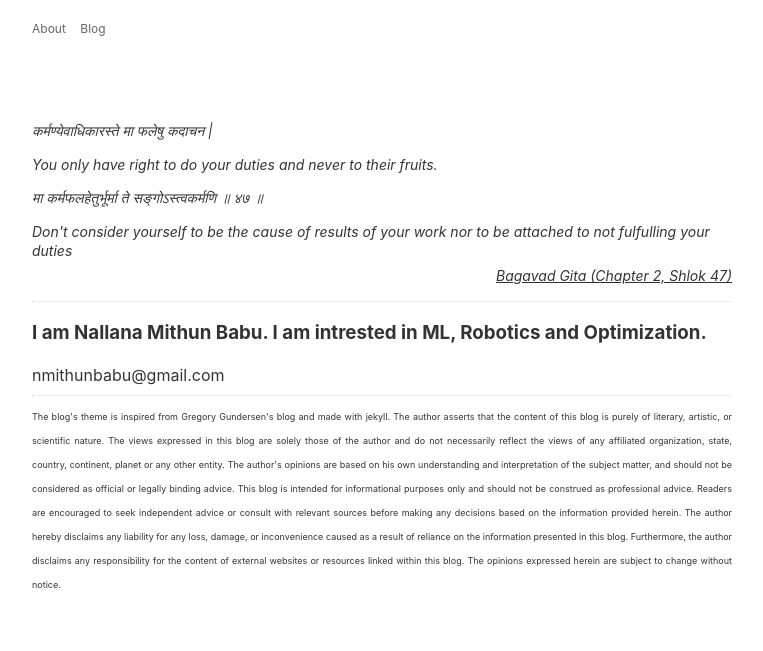
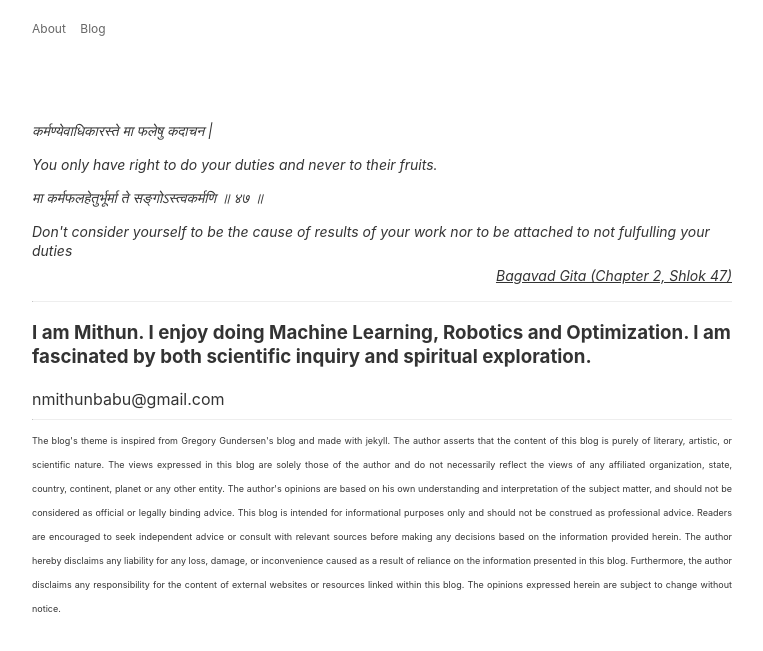
Before and after one commit to MithunNallana/MithunNallana.github.io, a Jekyll site: the page built from about.html, in a window 1280 px wide. Shown: the top 651 px of the page, without its empty margins (258-1021 px from the left). Built offline with Jekyll 4.4.1, drawn with Linux system fonts in a browser that asks for light colours.

Commit message:
Update about page

```diff
--- a/about.html
+++ b/about.html
@@ -34,7 +34,7 @@ title: blog
         </div>
         <hr>
         <div id='desc'>
-            <h3> I am Nallana Mithun Babu. I am intrested in ML, Robotics and Optimization. </h3>
+            <h3> I am Mithun. I enjoy doing Machine Learning, Robotics and Optimization. I am fascinated by both scientific inquiry and spiritual exploration.</h3>
             <span class="email">nmithunbabu@gmail<b>.gmail</b>.com</span>
         </div>
         <hr>
```
